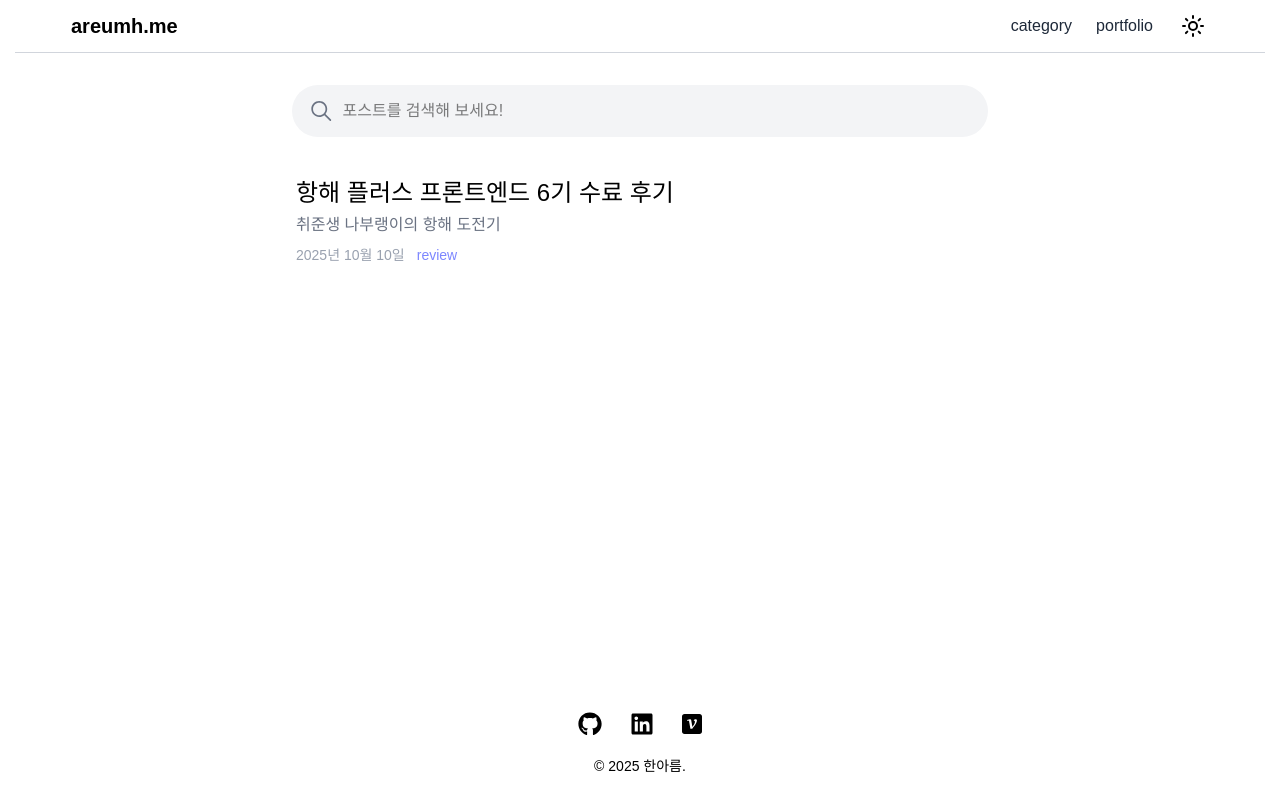
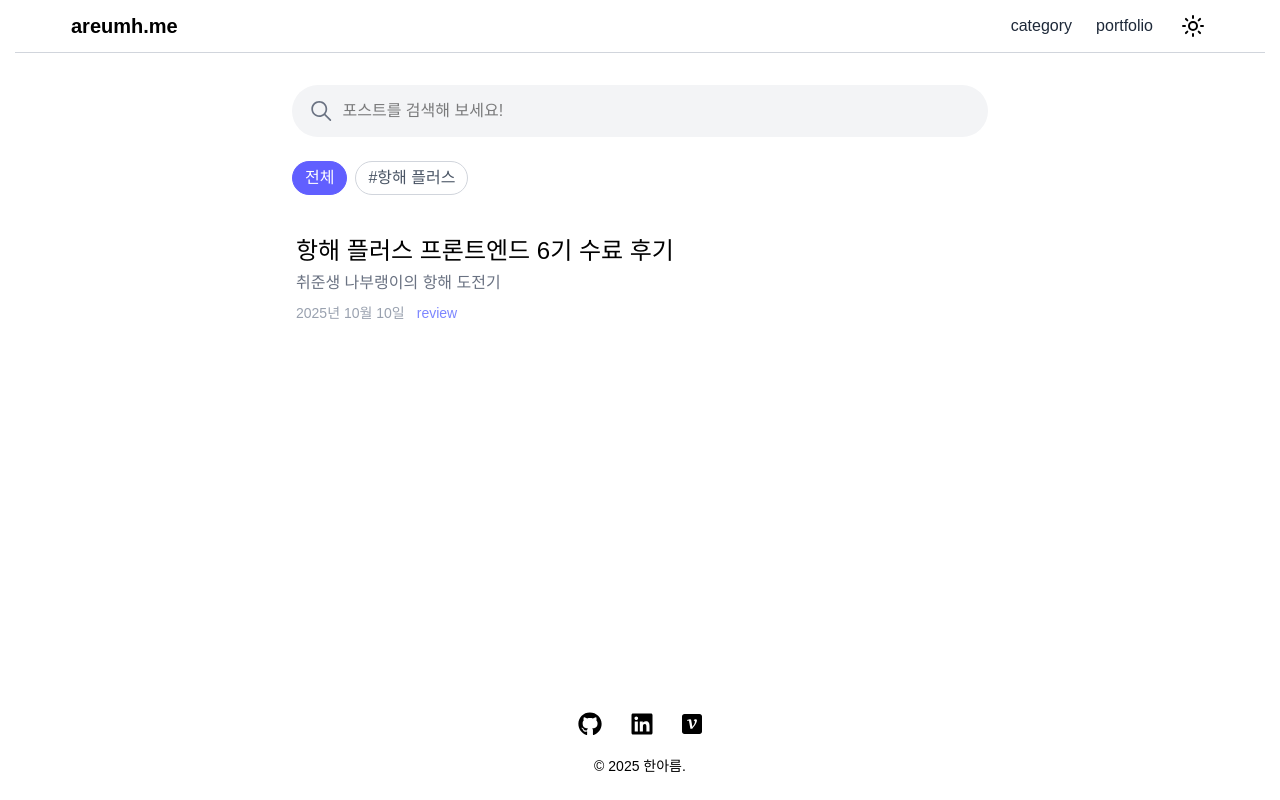
Before and after one commit to areumH/areumh-blog, a Next.js app: page / in a window 1280 px wide. Built offline with nearby package versions, Linux system fonts and the light colour scheme; a web font is replaced by a local one.

Commit message:
feat: 태그별 글 목록 가져오기

```diff
--- a/app/layout.tsx
+++ b/app/layout.tsx
@@ -1,5 +1,4 @@
 import type { Metadata } from 'next';
-import localFont from 'next/font/local';
 import { ThemeProvider } from 'next-themes';
 import Header from '@/components/layout/Header';
 import Footer from '@/components/layout/Footer';
--- a/app/page.tsx
+++ b/app/page.tsx
@@ -1,12 +1,16 @@
-import { getAllPosts } from '@/lib/post';
-import PostList from '@/components/ui/PostList';
+import { Suspense } from 'react';
+import { getAllPosts, getAllTags } from '@/lib/post';
+import HomeContent from '@/components/ui/HomeContent';
 
 export default function Home() {
   const posts = getAllPosts();
+  const tags = getAllTags();
 
   return (
     <div className="flex flex-col w-full max-w-[800px] mx-auto items-center md:px-10">
-      <PostList posts={posts} />
+      <Suspense fallback={null}>
+        <HomeContent posts={posts} tags={tags} />
+      </Suspense>
     </div>
   );
 }
--- /dev/null
+++ b/components/ui/HomeContent.tsx
@@ -0,0 +1,31 @@
+'use client';
+
+import { useSearchParams } from 'next/navigation';
+import { Post } from '@/types';
+import { useSearchPosts } from '@/hooks/useSearchPosts';
+import SearchBar from '@/components/ui/SearchBar';
+import TagList from '@/components/ui/TagList';
+import PostList from '@/components/ui/PostList';
+
+export default function HomeContent({ posts, tags }: { posts: Post[]; tags: string[] }) {
+  const searchParams = useSearchParams();
+  const tag = searchParams.get('tag');
+
+  const tagFilteredPosts = tag ? posts.filter((post) => post.tags?.includes(tag)) : posts;
+  const { searchValue, debouncedSearchValue, setSearchValue, filteredPosts } = useSearchPosts(tagFilteredPosts);
+
+  return (
+    <div className="flex flex-col w-full gap-4 md:gap-6 ">
+      <SearchBar value={searchValue} onChange={(e) => setSearchValue(e.target.value)} />
+      <TagList tags={tags} />
+
+      {filteredPosts.length === 0 ? (
+        <div className="text-center py-12">
+          <p className="text-gray-500">"{debouncedSearchValue}" 에 대한 검색 결과가 없습니다.</p>
+        </div>
+      ) : (
+        <PostList posts={filteredPosts} />
+      )}
+    </div>
+  );
+}
--- a/components/ui/PostList.tsx
+++ b/components/ui/PostList.tsx
@@ -1,28 +1,14 @@
 'use client';
 
 import { Post } from '@/types';
-import { useSearchPosts } from '@/hooks/useSearchPosts';
-import SearchBar from '@/components/ui/SearchBar';
 import PostItem from '@/components/ui/PostItem';
 
 export default function PostList({ posts }: { posts: Post[] }) {
-  const { searchValue, debouncedSearchValue, setSearchValue, filteredPosts } = useSearchPosts(posts);
-
   return (
-    <div className="flex flex-col w-full gap-4 md:gap-6 ">
-      <SearchBar value={searchValue} onChange={(e) => setSearchValue(e.target.value)} />
-
-      {filteredPosts.length === 0 ? (
-        <div className="text-center py-12">
-          <p className="text-gray-500">"{debouncedSearchValue}" 에 대한 검색 결과가 없습니다.</p>
-        </div>
-      ) : (
-        <div className="flex flex-col gap-3">
-          {filteredPosts.map((post) => (
-            <PostItem key={post.slug} post={post} />
-          ))}
-        </div>
-      )}
+    <div className="flex flex-col gap-2">
+      {posts.map((post) => (
+        <PostItem key={post.slug} post={post} />
+      ))}
     </div>
   );
 }
--- /dev/null
+++ b/components/ui/TagList.tsx
@@ -0,0 +1,41 @@
+'use client';
+
+import Link from 'next/link';
+import { useSearchParams } from 'next/navigation';
+
+export default function TagList({ tags }: { tags: string[] }) {
+  const searchParams = useSearchParams();
+  const selectedTag = searchParams.get('tag');
+
+  return (
+    <div className="flex gap-2 md:mx-3 overflow-x-auto md:flex-wrap md:overflow-visible horizontal-scroll">
+      <Link
+        href="/"
+        className={`flex-shrink-0 px-3 py-1 text-sm md:text-base rounded-full border transition-colors ${
+          !selectedTag
+            ? 'bg-indigo-500 text-white border-indigo-500'
+            : 'border-gray-300 text-gray-600 hover:border-indigo-400 hover:text-indigo-500 dark:text-gray-300 dark:border-gray-600'
+        }`}
+      >
+        전체
+      </Link>
+
+      {tags.map((tag) => {
+        const isActive = selectedTag === tag;
+        return (
+          <Link
+            key={tag}
+            href={`?tag=${encodeURIComponent(tag)}`}
+            className={`flex-shrink-0 px-3 py-1 text-sm md:text-base rounded-full border transition-colors ${
+              isActive
+                ? 'bg-indigo-500 text-white border-indigo-500'
+                : 'border-gray-300 text-gray-600 hover:border-indigo-400 hover:text-indigo-500 dark:text-gray-300 dark:border-gray-600'
+            }`}
+          >
+            #{tag}
+          </Link>
+        );
+      })}
+    </div>
+  );
+}
--- a/hooks/useSearchPosts.ts
+++ b/hooks/useSearchPosts.ts
@@ -2,7 +2,7 @@
 
 import { useState, useMemo } from 'react';
 import { Post } from '@/types';
-import { useDebounce } from './useDebounce';
+import { useDebounce } from '@/hooks/useDebounce';
 
 export function useSearchPosts(posts: Post[]) {
   const [searchValue, setSearchValue] = useState('');
--- a/lib/post.ts
+++ b/lib/post.ts
@@ -53,7 +53,7 @@ export function getPostBySlug(url: string) {
 }
 
 /**
- * 전체 글 목록
+ * 전체 글 목록 가져오기
  */
 export function getAllPosts(): Post[] {
   const slugs = getPostSlugs();
@@ -66,3 +66,12 @@ export function getAllPosts(): Post[] {
 export function getPostsByCategory(category: string): Post[] {
   return getAllPosts().filter((post) => post.category === category);
 }
+
+/**
+ * 전체 태그 목록 가져오기
+ */
+export function getAllTags(): string[] {
+  const posts = getAllPosts();
+  const tags = posts.flatMap((post) => post.tags || []);
+  return Array.from(new Set(tags));
+}
--- a/styles/globals.css
+++ b/styles/globals.css
@@ -117,3 +117,8 @@ pre > code {
   background: #e5e7eb;
   border-radius: 5px;
 }
+
+/* 가로 스크롤 숨기기 */
+.horizontal-scroll::-webkit-scrollbar {
+  display: none;
+}
```
